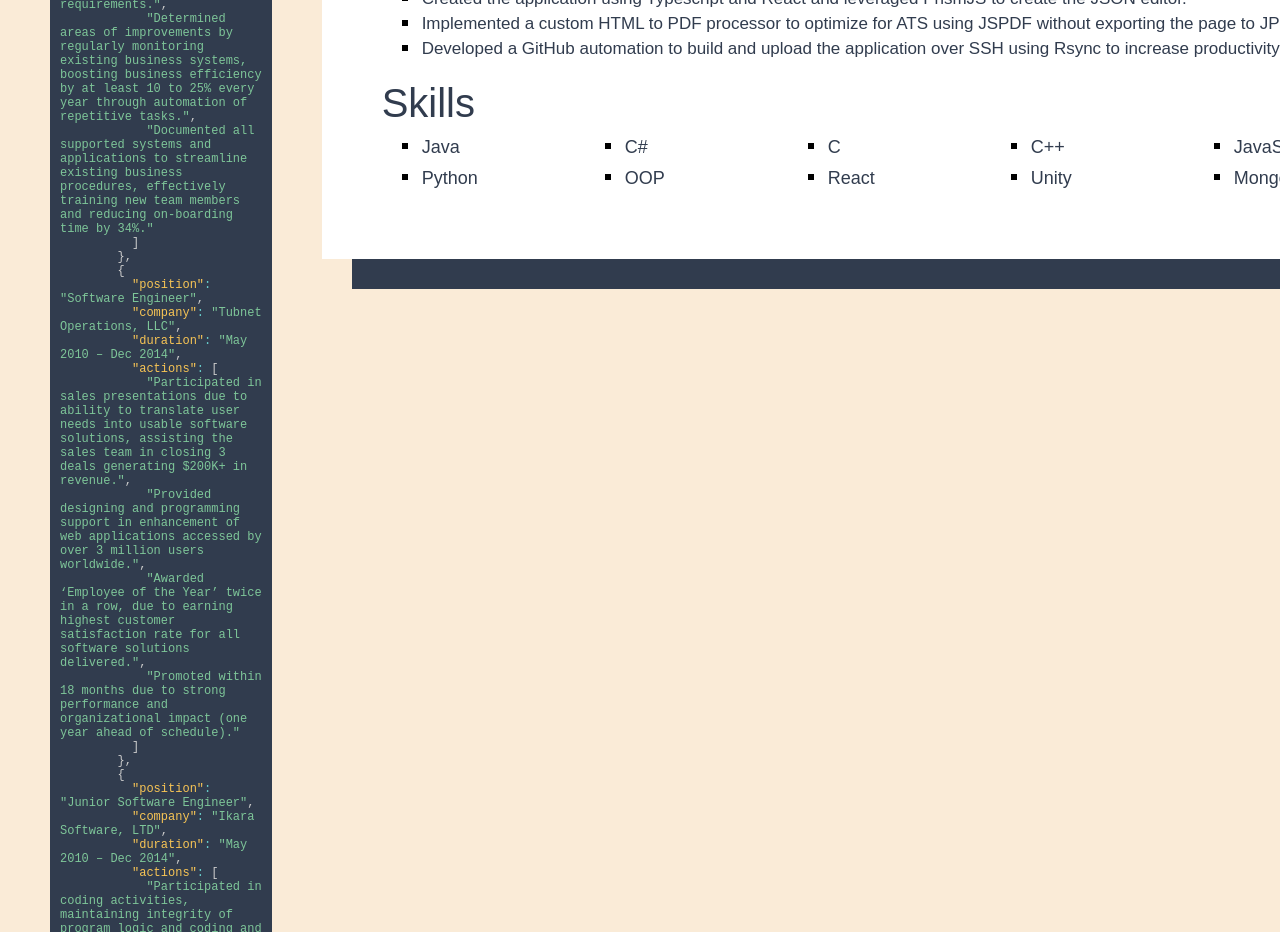
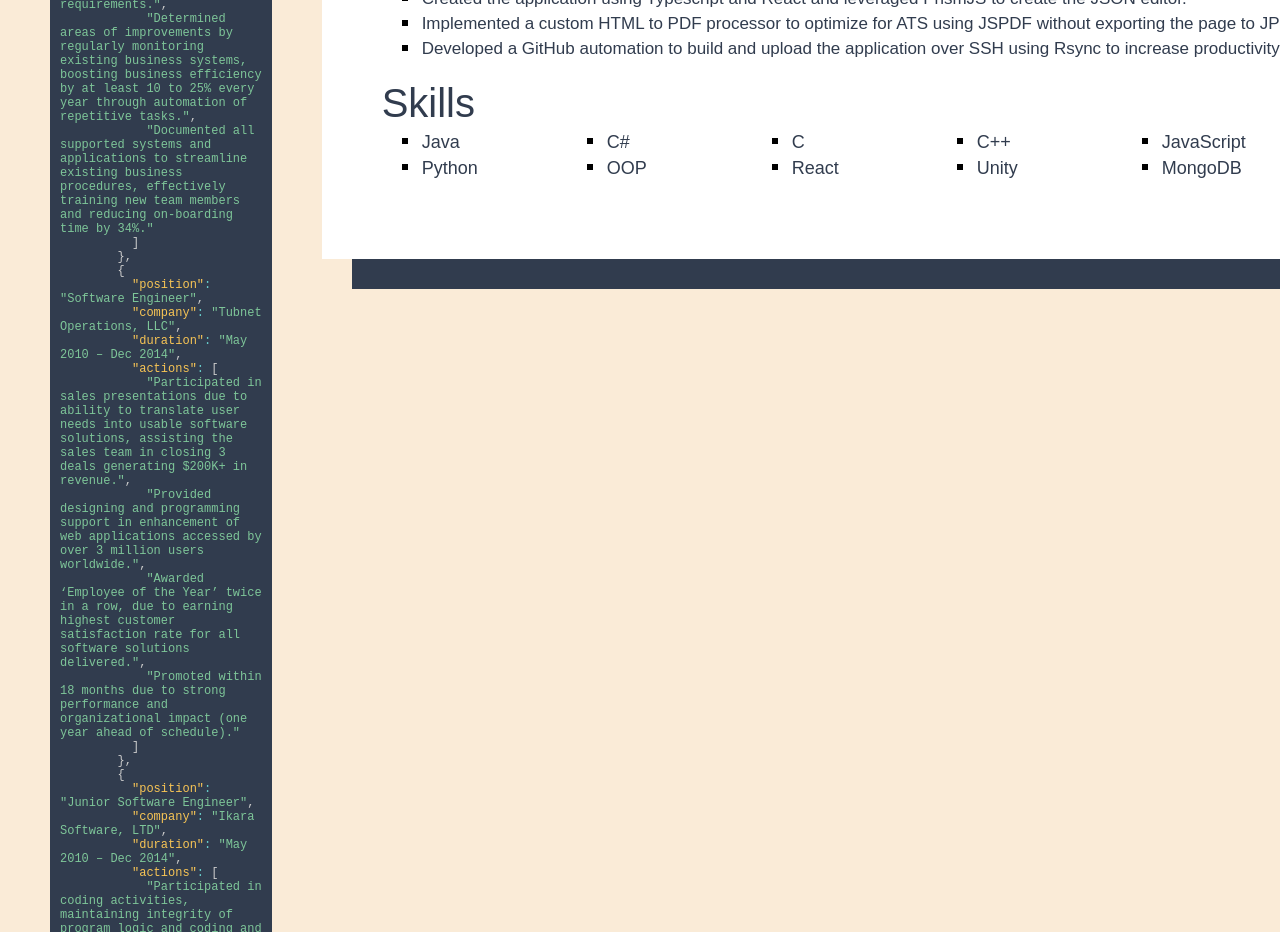
Before and after one commit to jtsus/resume-builder, a React (Create React App) app: page / in a window 1280 px wide. Shown: the part 1420-2352 px from the top of the page. Built offline with nearby package versions, Linux system fonts and the light colour scheme.

Commit message:
Change to grid layout of skills

```diff
--- a/public/themes/Classic.css
+++ b/public/themes/Classic.css
@@ -53,11 +53,16 @@ header {
 }
 
 .skill-holder {
-    display: flex;
-    flex-direction: row;
-    flex-wrap: wrap;
-    margin-left: 10px;
-    justify-content: space-between;
+    display: grid;
+    gap: 5px;
+    grid-template-columns: repeat(auto-fit, minmax(180px, max-content));
+    margin-left: -10px;
+}
+
+.skill {
+    font-weight: 400;
+    font-size: 18px;
+    padding-left: 40px;
 }
 
 .bullet {
@@ -67,13 +72,6 @@ header {
     width: 6px;
     height: 6px;
     margin-top: 6px;
-}
-
-.skill {
-    padding: 5px 10px 5px 20px;
-    font-weight: 400;
-    font-size: 18px;
-    width: 160px;
 }
 
 .degree {
```
